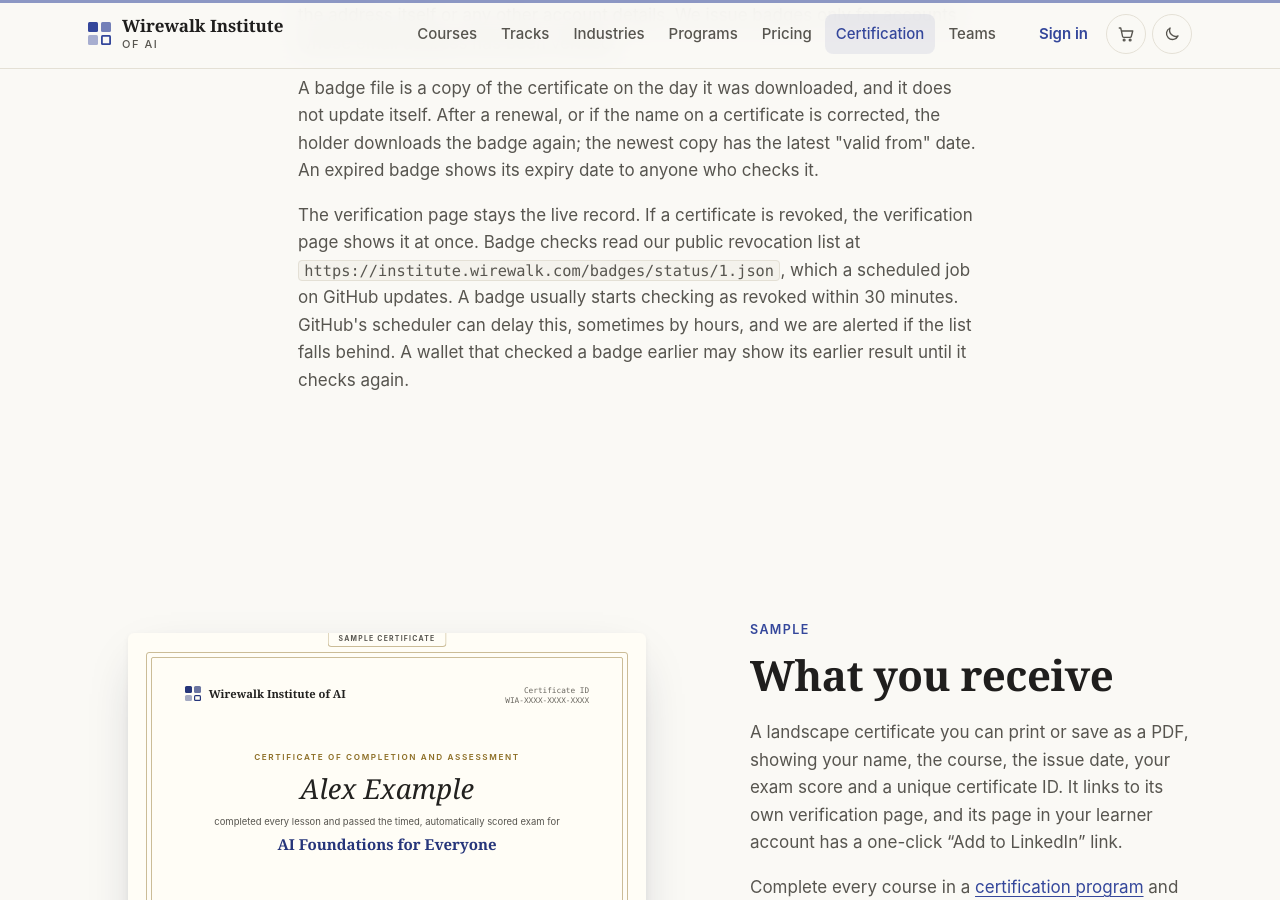
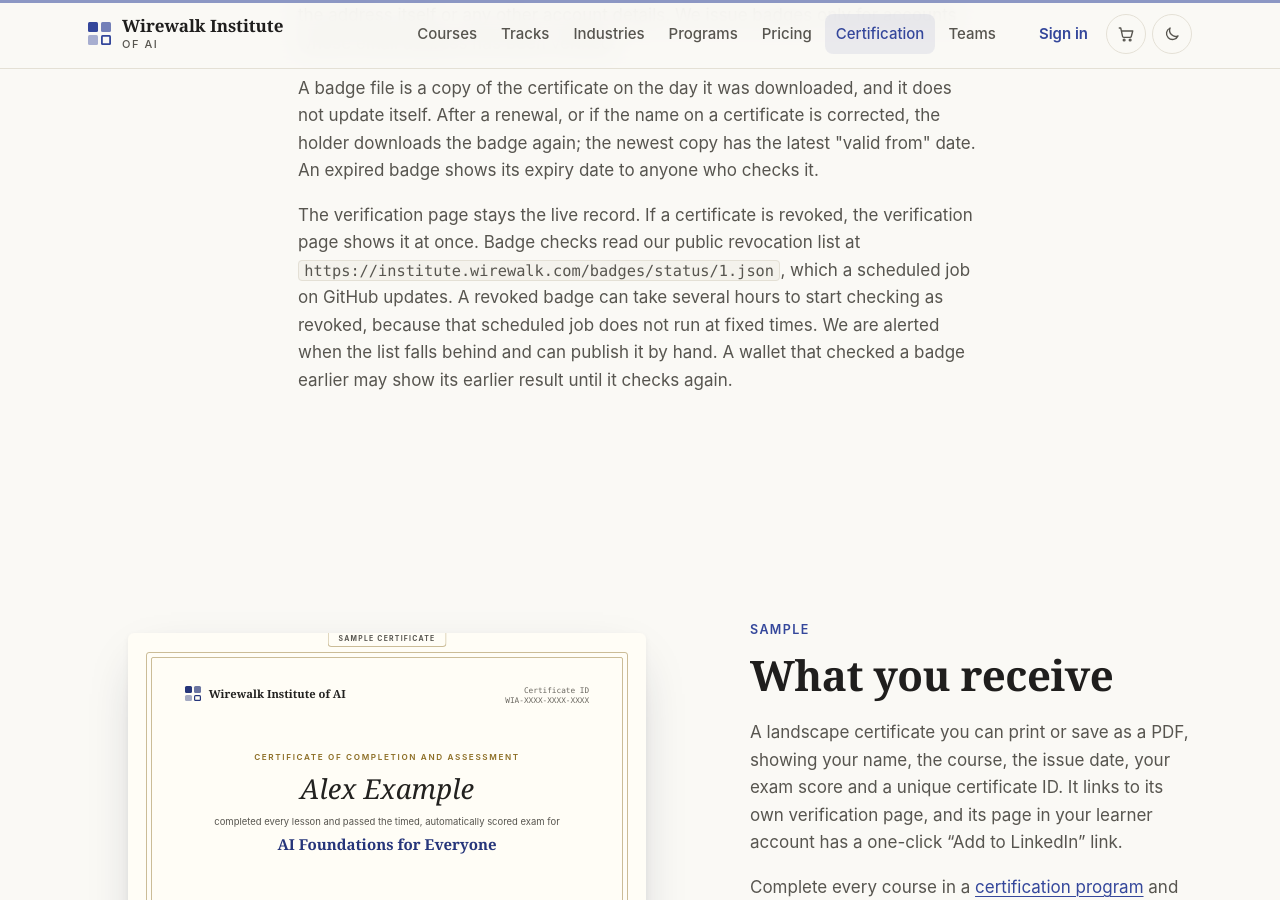
Before and after one commit to wirewalktech/institute-wirewalk, a Jekyll site: the page built from certification/index.html, in a window 1280 px wide and 900 px high, scrolled down 3731 px. Built offline with Jekyll 4.4.1, drawn with Linux system fonts in a browser that asks for light colours.

Commit message:
certification: honest badge revocation timing (GitHub ran the schedule ~5 times in 22 h, not every 10 min)
Co-Authored-By: Claude Opus 5.5 (1M context) <noreply@anthropic.com>
Claude-Session: https://claude.ai/code/session_01KetSUkwHVRRgw5Hz5x9fwJ

```diff
--- a/certification/index.html
+++ b/certification/index.html
@@ -78,7 +78,7 @@ description: "How Wirewalk Institute of AI exams are run and scored, what a cert
     <p class="muted">A badge is a file format, not a seal of approval. It says exactly what the certificate says and keeps every limit listed above: it is not an accreditation, academic credit, continuing education units (CEUs) or a license, and issuing it in this format does not mean that 1EdTech, a vendor or anyone else endorses the course.</p>
     <p class="muted">The file contains the name on the certificate, the course or program and what it took to earn it, the issue, renewal and expiry dates, the exam score, a position in our public revocation list, and your email address as a salted hash. The hash does not show the address, but the salt is in the file too, so anyone who knows or guesses the address can check it against the badge. When you check a badge's email hash, enter the address in lowercase: we hash the lowercase form. The file never contains the address itself or any other account details. We issue badges only for accounts whose email address has been verified.</p>
     <p class="muted">A badge file is a copy of the certificate on the day it was downloaded, and it does not update itself. After a renewal, or if the name on a certificate is corrected, the holder downloads the badge again; the newest copy has the latest "valid from" date. An expired badge shows its expiry date to anyone who checks it.</p>
-    <p class="muted">The verification page stays the live record. If a certificate is revoked, the verification page shows it at once. Badge checks read our public revocation list at <code>https://institute.wirewalk.com/badges/status/1.json</code>, which a scheduled job on GitHub updates. A badge usually starts checking as revoked within 30 minutes. GitHub's scheduler can delay this, sometimes by hours, and we are alerted if the list falls behind. A wallet that checked a badge earlier may show its earlier result until it checks again.</p>
+    <p class="muted">The verification page stays the live record. If a certificate is revoked, the verification page shows it at once. Badge checks read our public revocation list at <code>https://institute.wirewalk.com/badges/status/1.json</code>, which a scheduled job on GitHub updates. A revoked badge can take several hours to start checking as revoked, because that scheduled job does not run at fixed times. We are alerted when the list falls behind and can publish it by hand. A wallet that checked a badge earlier may show its earlier result until it checks again.</p>
   </div>
 </section>
 
```
